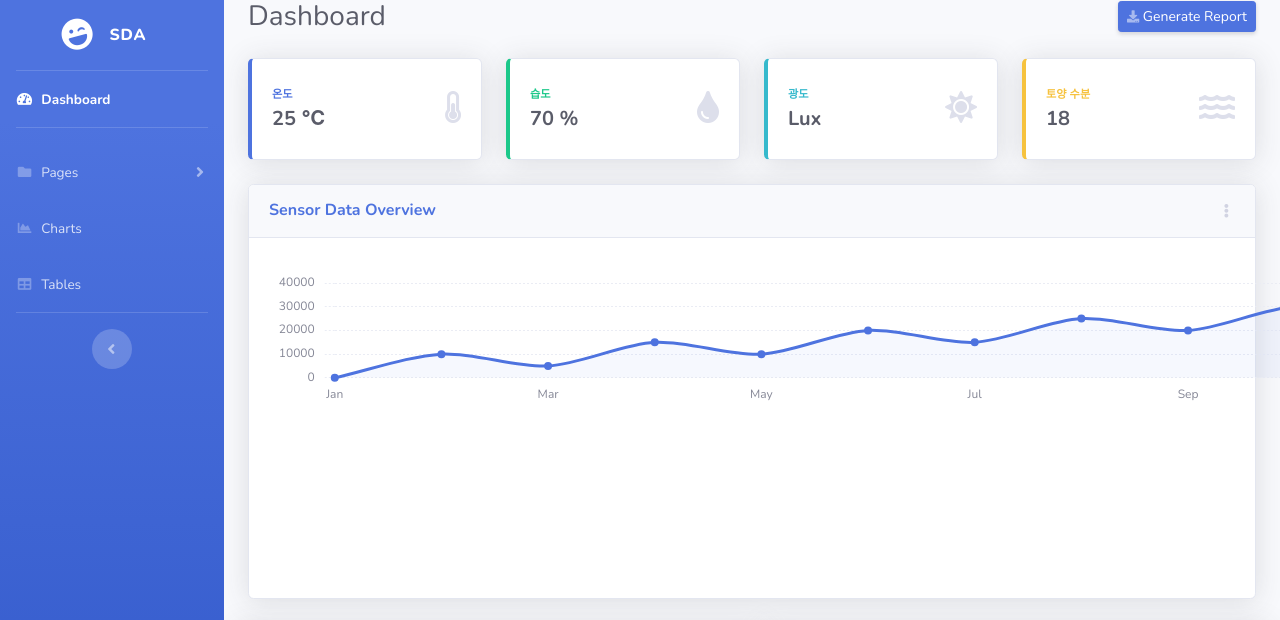
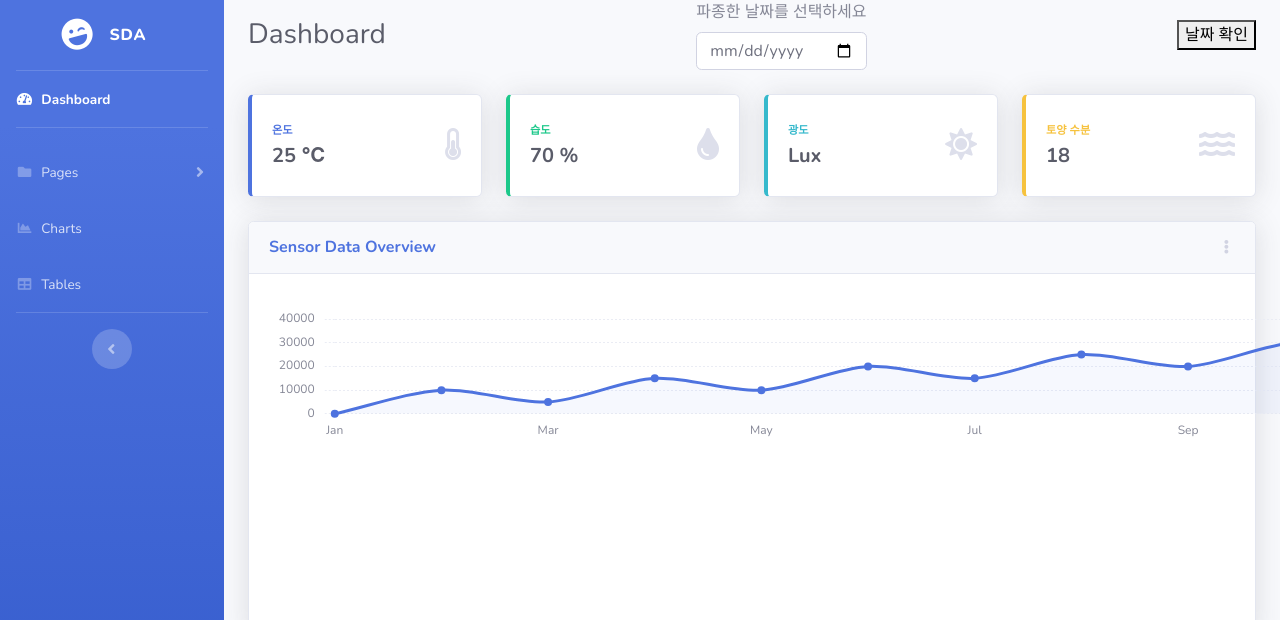
Before and after one commit to danuni29/Hanium-Dashboard, a website with bundled scripts: page index.html in a window 1280 px wide. Shown: the top 620 px of the page. Built offline with nearby package versions, Linux system fonts and the light colour scheme.

Commit message:
파종날짜 input

```diff
--- a/index.html
+++ b/index.html
@@ -51,55 +51,7 @@
             <!-- Divider -->
             <hr class="sidebar-divider">
 
-            <!-- Heading -->
-<!--            <div class="sidebar-heading">-->
-<!--                Interface-->
-<!--            </div>-->
 
-<!--            &lt;!&ndash; Nav Item - Pages Collapse Menu &ndash;&gt;-->
-<!--            <li class="nav-item">-->
-<!--                <a class="nav-link collapsed" href="#" data-toggle="collapse" data-target="#collapseTwo"-->
-<!--                    aria-expanded="true" aria-controls="collapseTwo">-->
-<!--                    <i class="fas fa-fw fa-cog"></i>-->
-<!--                    <span>Components</span>-->
-<!--                </a>-->
-<!--                <div id="collapseTwo" class="collapse" aria-labelledby="headingTwo" data-parent="#accordionSidebar">-->
-<!--                    <div class="bg-white py-2 collapse-inner rounded">-->
-<!--                        <h6 class="collapse-header">Custom Components:</h6>-->
-<!--                        <a class="collapse-item" href="buttons.html">Buttons</a>-->
-<!--                        <a class="collapse-item" href="cards.html">Cards</a>-->
-<!--                    </div>-->
-<!--                </div>-->
-<!--            </li>-->
-
-<!--            &lt;!&ndash; Nav Item - Utilities Collapse Menu &ndash;&gt;-->
-<!--            <li class="nav-item">-->
-<!--                <a class="nav-link collapsed" href="#" data-toggle="collapse" data-target="#collapseUtilities"-->
-<!--                    aria-expanded="true" aria-controls="collapseUtilities">-->
-<!--                    <i class="fas fa-fw fa-wrench"></i>-->
-<!--                    <span>Utilities</span>-->
-<!--                </a>-->
-<!--                <div id="collapseUtilities" class="collapse" aria-labelledby="headingUtilities"-->
-<!--                    data-parent="#accordionSidebar">-->
-<!--                    <div class="bg-white py-2 collapse-inner rounded">-->
-<!--                        <h6 class="collapse-header">Custom Utilities:</h6>-->
-<!--                        <a class="collapse-item" href="utilities-color.html">Colors</a>-->
-<!--                        <a class="collapse-item" href="utilities-border.html">Borders</a>-->
-<!--                        <a class="collapse-item" href="utilities-animation.html">Animations</a>-->
-<!--                        <a class="collapse-item" href="utilities-other.html">Other</a>-->
-<!--                    </div>-->
-<!--                </div>-->
-<!--            </li>-->
-
-            <!-- Divider -->
-<!--            <hr class="sidebar-divider">-->
-
-            <!-- Heading -->
-<!--            <div class="sidebar-heading">-->
-<!--                Addons-->
-<!--            </div>-->
-
-<!--            -->
             <!-- Nav Item - Pages Collapse Menu -->
             <li class="nav-item">
                 <a class="nav-link collapsed" href="#" data-toggle="collapse" data-target="#collapsePages"
@@ -154,6 +106,7 @@
         <!-- End of Sidebar -->
 
         <!-- Content Wrapper -->
+
         <div id="content-wrapper" class="d-flex flex-column">
 
             <!-- Main Content -->
@@ -166,10 +119,32 @@
                 <div class="container">
 
                     <!-- Page Heading -->
+
                     <div class="d-sm-flex align-items-center justify-content-between mb-4">
                         <h1 class="h3 mb-0 text-gray-800">Dashboard</h1>
-                        <a href="#" class="d-none d-sm-inline-block btn btn-sm btn-primary shadow-sm"><i
-                                class="fas fa-download fa-sm text-white-50"></i> Generate Report</a>
+                        <!-- Data Input -->
+
+                        <div class="form-outline">
+                            <label class="form-label" for="typeText">파종한 날짜를 선택하세요</label>
+                            <input type="date" id="typeText" class="form-control" />
+
+                        </div>
+
+                        <button onclick="getSelectedDate()">날짜 확인</button>
+
+                        <script>
+                        // 선택한 날짜 값을 받아오기 위한 함수
+                        function getSelectedDate() {
+                            var inputElement = document.getElementById("typeText"); // input 요소 가져오기
+                            var selectedDate = inputElement.value; // 선택한 날짜 값 가져오기
+                            console.log("선택한 날짜:", selectedDate);
+                        }
+                        </script>
+
+<!--                         <div class="input-group flex-nowrap">-->
+<!--                            <span class="input-group-text" id="addon-wrapping">파종한 날짜를 입력하세요</span>-->
+<!--                            <input type="text" class="form-control" placeholder="0000-00-00" aria-label="Username" aria-describedby="addon-wrapping">-->
+<!--                        </div>-->
                     </div>
 
                     <!-- Content Row -->
```
